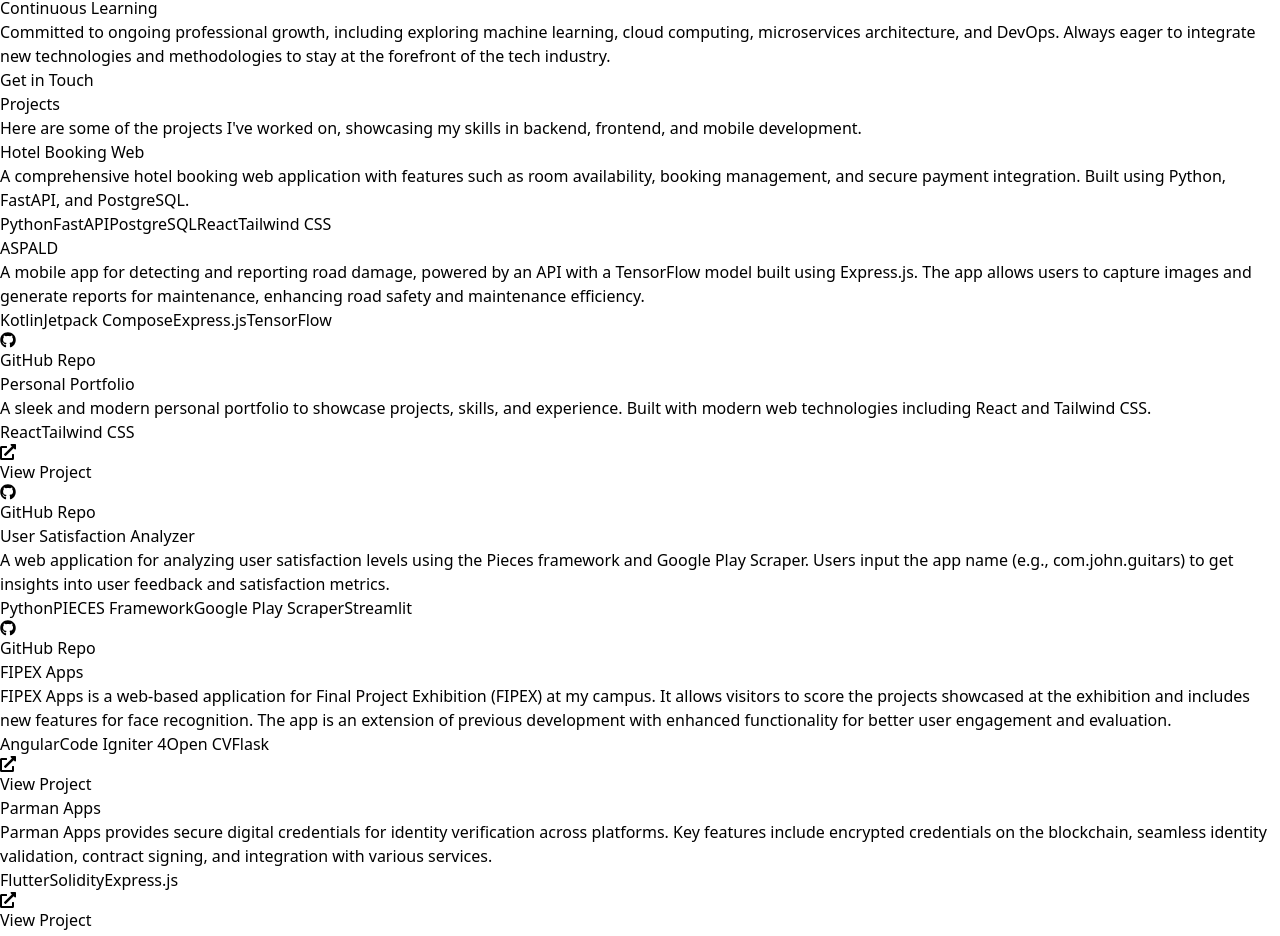
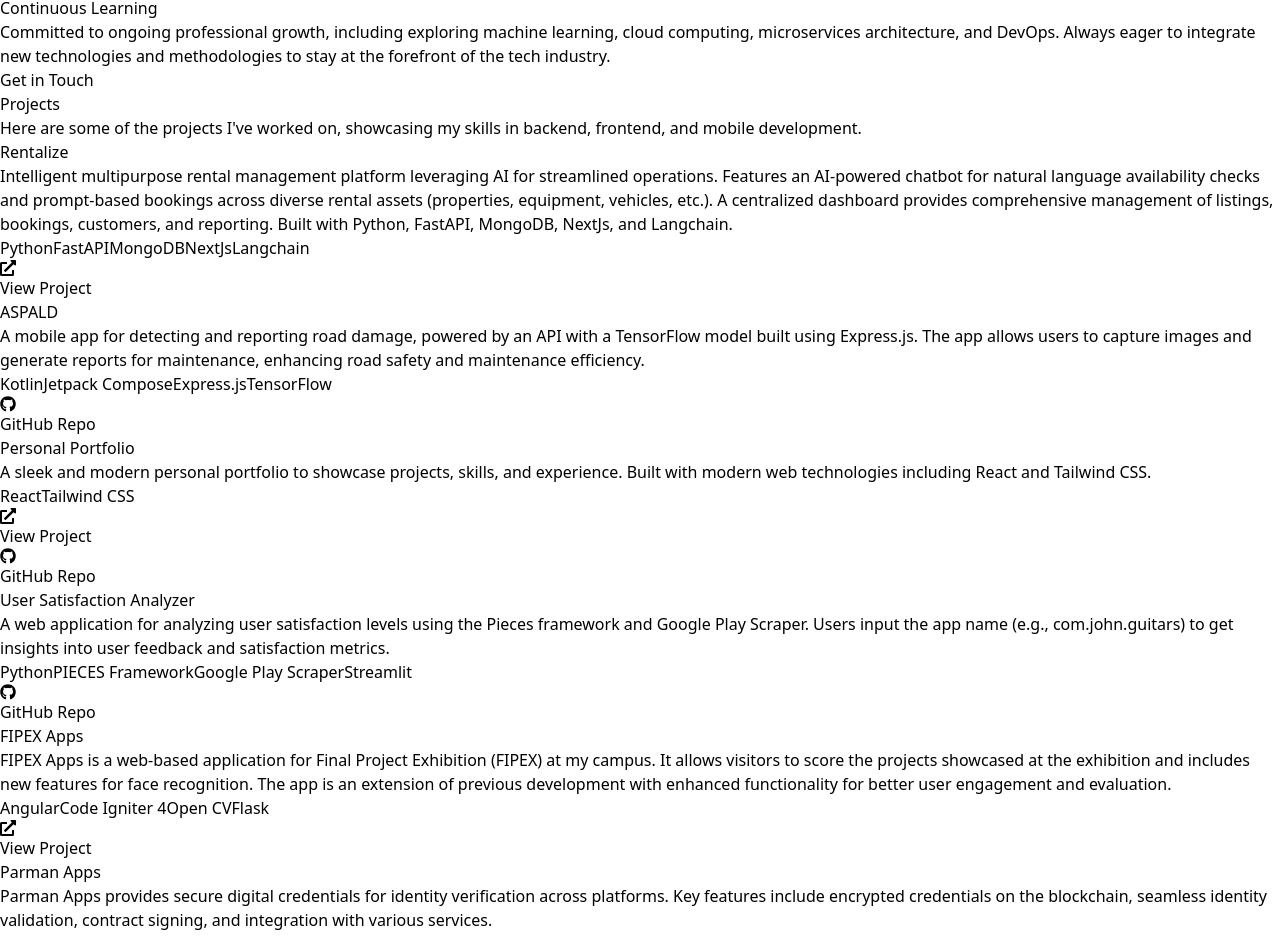
Before and after one commit to egasa21/portfolio-web, a React (Vite) app: page / in a window 1280 px wide. Shown: the part 1254-2190 px from the top of the page. Built offline with nearby package versions, Linux system fonts and the light colour scheme.

Commit message:
update projects data

```diff
--- a/src/data/projectsData.js
+++ b/src/data/projectsData.js
@@ -1,15 +1,15 @@
 export const projectsData = [
     {
-        "title": "Hotel Booking Web",
-        "description": "A comprehensive hotel booking web application with features such as room availability, booking management, and secure payment integration. Built using Python, FastAPI, and PostgreSQL.",
+        "title": "Rentalize",
+        "description": "Intelligent multipurpose rental management platform leveraging AI for streamlined operations. Features an AI-powered chatbot for natural language availability checks and prompt-based bookings across diverse rental assets (properties, equipment, vehicles, etc.). A centralized dashboard provides comprehensive management of listings, bookings, customers, and reporting. Built with Python, FastAPI, MongoDB, NextJs, and Langchain.",
         "tech": [
             "Python",
             "FastAPI",
-            "PostgreSQL",
-            "React",
-            "Tailwind CSS"
+            "MongoDB",
+            "NextJs",
+            "Langchain"
         ],
-        "link": "",
+        "link": "https://app.rentalize.id",
         "github": ""
     },
     {
```
